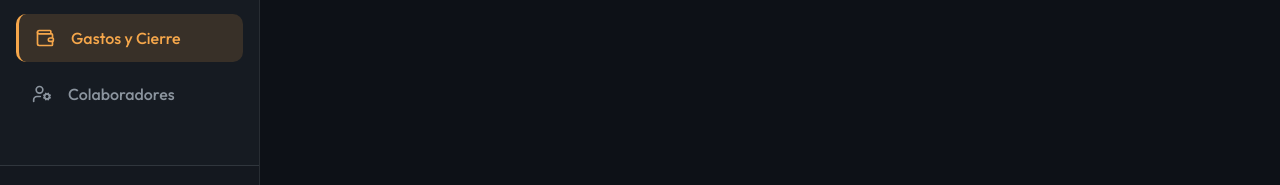
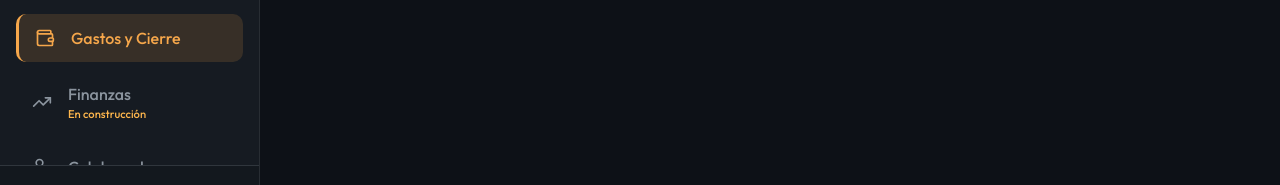
Before and after one commit to derafato30-hub/la_sopota, a React (Vite) app: page /gastos in a window 1280 px wide. Shown: the part 483-668 px from the top of the page. Built offline with nearby package versions, Linux system fonts and the light colour scheme; no server answers; the database is empty; sample sign-in values are in the browser's storage.

Commit message:
feat(finanzas): clasificar gastos diarios como CAJA_CHICA

```diff
--- a/src/App.jsx
+++ b/src/App.jsx
@@ -12,6 +12,7 @@ import Gastos from './pages/Gastos';
 import Dashboard from './pages/Dashboard';
 import Invoices from './pages/Invoices';
 import Colaboradores from './pages/Colaboradores';
+import Finanzas from './pages/Finanzas';
 import MigrateDB from './pages/MigrateDB';
 
 // Componente para proteger rutas (Requiere Login)
@@ -49,6 +50,7 @@ function App() {
             <Route path="clientes" element={<Clientes />} />
             <Route path="invoices" element={<Invoices />} />
             <Route path="gastos" element={<Gastos />} />
+            <Route path="finanzas" element={<Finanzas />} />
             <Route path="colaboradores" element={<Colaboradores />} />
             <Route path="migrar-db" element={<MigrateDB />} />
           </Route>
--- a/src/components/Layout.jsx
+++ b/src/components/Layout.jsx
@@ -5,6 +5,7 @@ import { auth } from '../firebase';
 import { signOut } from 'firebase/auth';
 import {
   LayoutDashboard,
+  TrendingUp,
   UtensilsCrossed,
   ShoppingCart,
   Users,
@@ -134,6 +135,16 @@ export default function Layout() {
           )}
 
           {hasAccess(['ADMIN']) && (
+            <Link to="/finanzas" className={`nav-item ${location.pathname === '/finanzas' ? 'active' : ''}`} onClick={() => setIsSidebarOpen(false)}>
+              <TrendingUp size={20} />
+              <span style={{display: 'flex', flexDirection: 'column'}}>
+                <span>Finanzas</span>
+                <span style={{fontSize: '0.7rem', color: '#ffb74d'}}>En construcción</span>
+              </span>
+            </Link>
+          )}
+
+          {hasAccess(['ADMIN']) && (
             <Link to="/colaboradores" className={`nav-item ${location.pathname === '/colaboradores' ? 'active' : ''}`} onClick={() => setIsSidebarOpen(false)}>
               <UserCog size={20} />
               <span>Colaboradores</span>
--- a/src/pages/Gastos.jsx
+++ b/src/pages/Gastos.jsx
@@ -222,6 +222,7 @@ export default function Gastos() {
       await addDoc(collection(db, 'expenses'), {
         amount: Number(gastoData.amount),
         reason: gastoData.reason,
+        category: 'CAJA_CHICA',
         createdBy: currentUser.uid,
         createdAt: serverTimestamp()
       });
```
